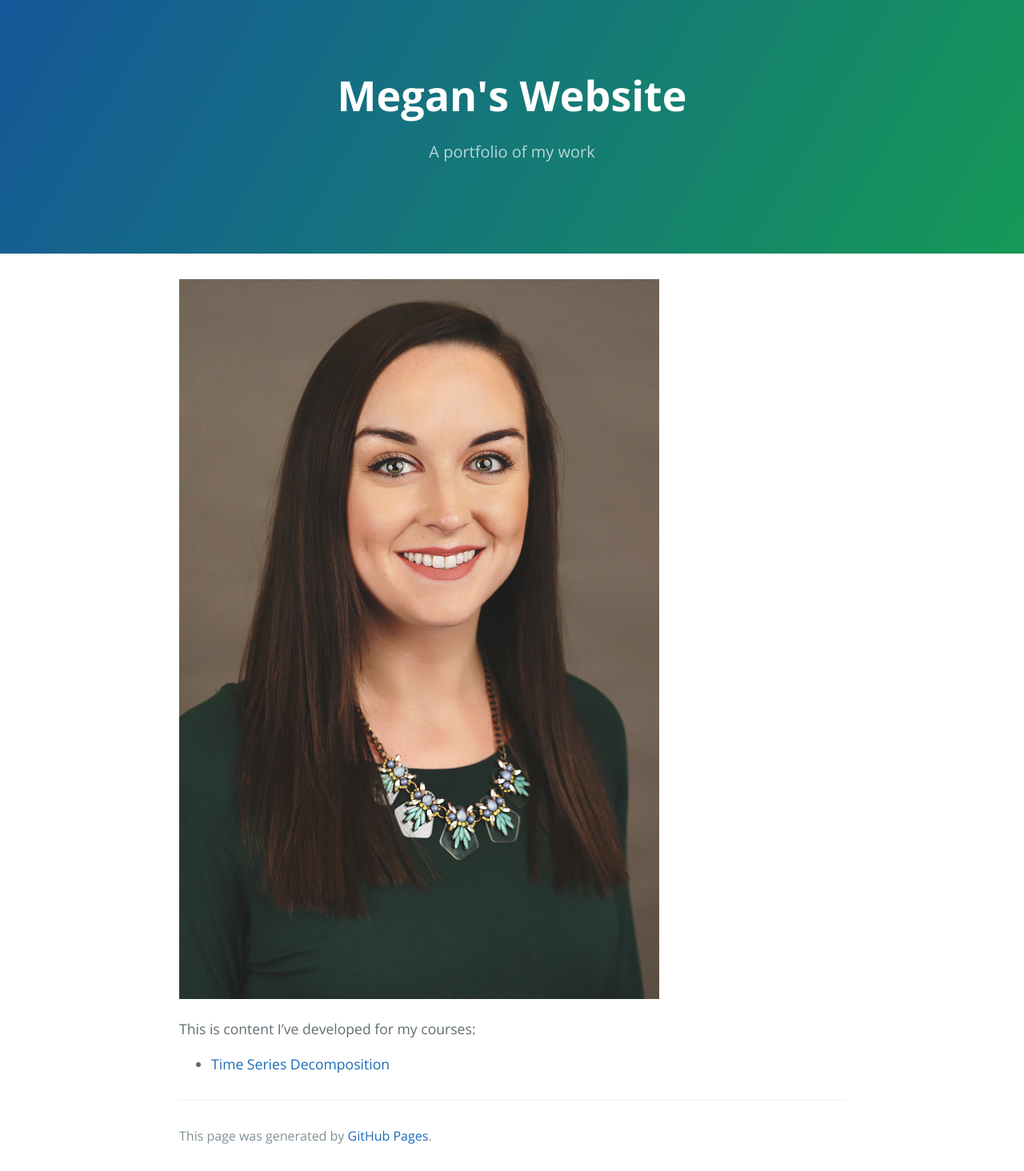
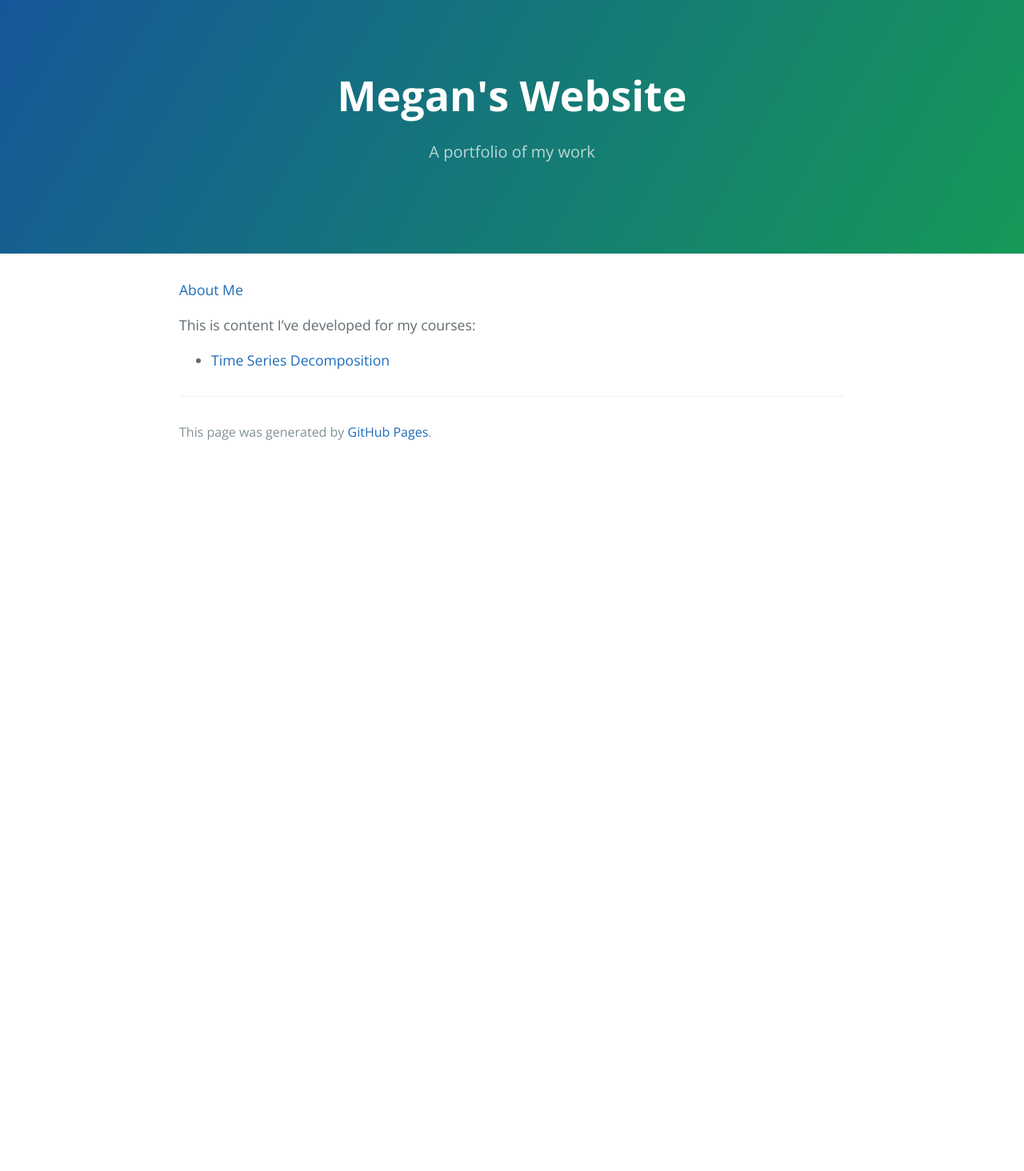
Before and after one commit to MeganBgit/MeganBgit.github.io, a Jekyll site: the page built from index.md, in a window 1280 px wide. Shown: the whole page at 80% size. Built offline with Jekyll 4.4.1, drawn with Linux system fonts in a browser that asks for light colours; our own code applies the rules of GitHub Pages for plain Markdown files; after the commit the page ends 900 px from its top, so only the background shows below that.

Commit message:
Update index.md

```diff
--- a/index.md
+++ b/index.md
@@ -3,7 +3,7 @@ title: Megan's Website
 description: A portfolio of my work
 ---
 
-![My Picture](/pics/Pic.png)
+[About Me](/pics/index.md)
 
 This is content I've developed for my courses:
 
```
